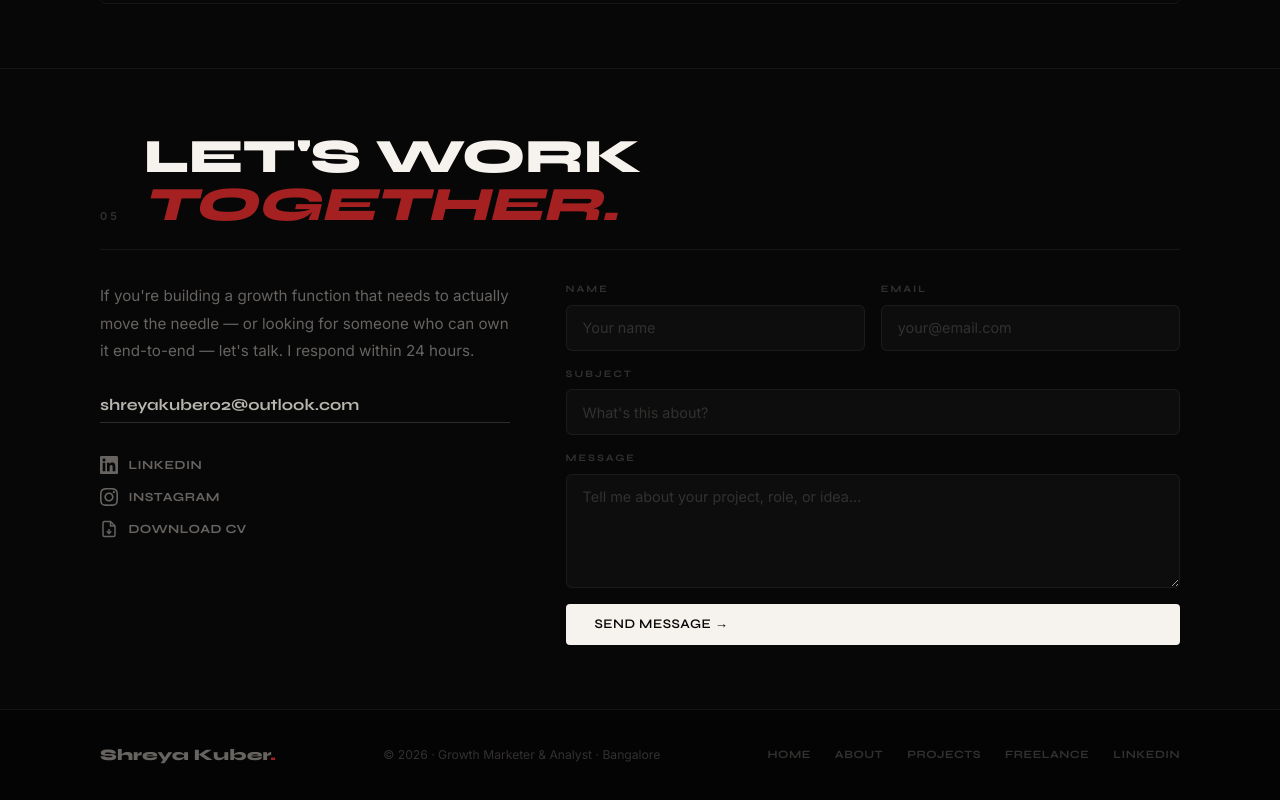
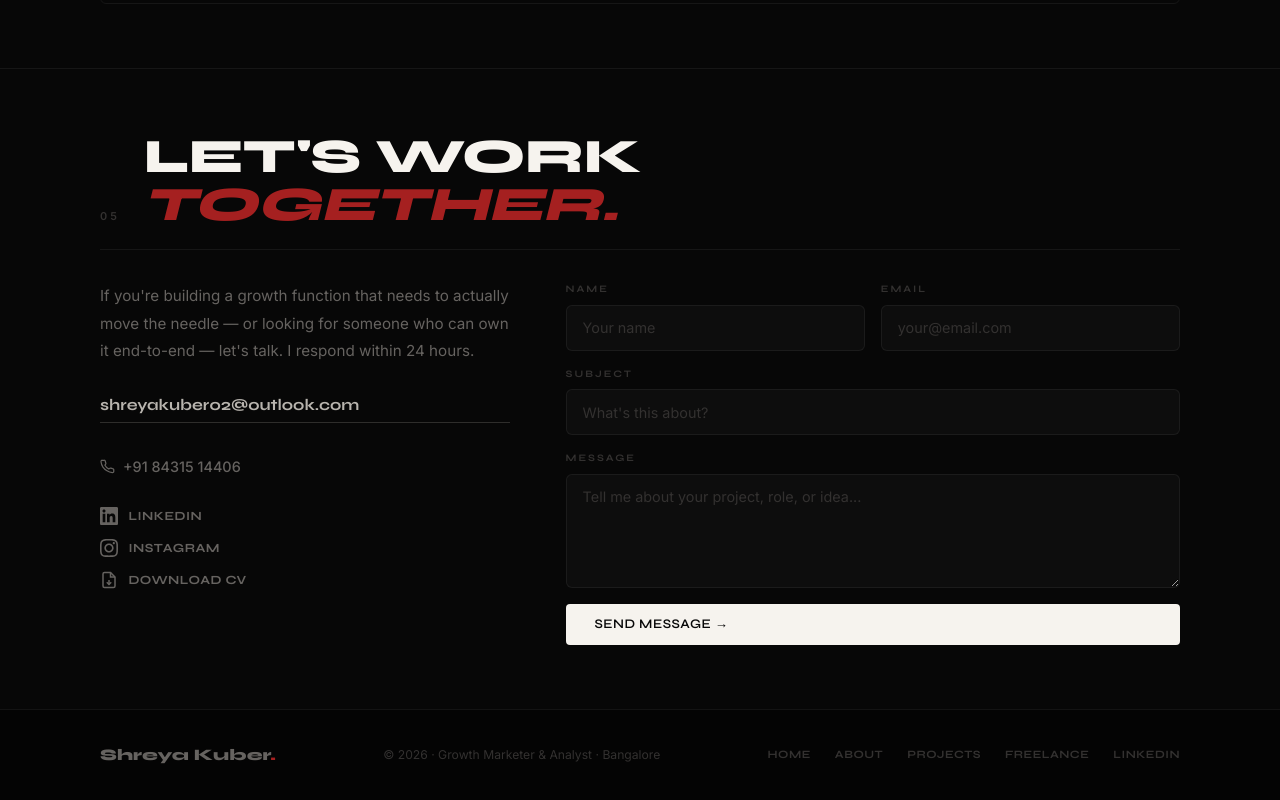
Before and after one commit to Shreyakuber/portfolio, a plain HTML site: page index.html in a window 1280 px wide. Shown: the part 6854-7654 px from the top of the page. Drawn offline with Linux system fonts and the light colour scheme.

Commit message:
Add phone number +91 84315 14406 to contact section

```diff
--- a/index.html
+++ b/index.html
@@ -620,6 +620,10 @@
         <div class="contact-left">
           <p class="contact-desc">If you're building a growth function that needs to actually move the needle — or looking for someone who can own it end-to-end — let's talk. I respond within 24 hours.</p>
           <a href="mailto:shreyakuber02@outlook.com" class="contact-email">shreyakuber02@outlook.com</a>
+          <a href="tel:+918431514406" class="contact-phone">
+            <svg width="15" height="15" viewBox="0 0 24 24" fill="none" stroke="currentColor" stroke-width="2" stroke-linecap="round" stroke-linejoin="round"><path d="M22 16.92v3a2 2 0 0 1-2.18 2 19.79 19.79 0 0 1-8.63-3.07A19.5 19.5 0 0 1 4.69 13a19.79 19.79 0 0 1-3.07-8.67A2 2 0 0 1 3.6 2h3a2 2 0 0 1 2 1.72c.127.96.361 1.903.7 2.81a2 2 0 0 1-.45 2.11L7.91 9.91a16 16 0 0 0 6.06 6.06l1.27-.85a2 2 0 0 1 2.11-.45c.907.339 1.85.573 2.81.7A2 2 0 0 1 22 16.92z"/></svg>
+            +91 84315 14406
+          </a>
           <div class="contact-socials">
             <a href="https://www.linkedin.com/in/shreyakuberindia/" target="_blank" class="soc-link">
               <svg width="18" height="18" viewBox="0 0 24 24" fill="currentColor"><path d="M20.447 20.452h-3.554v-5.569c0-1.328-.027-3.037-1.852-3.037-1.853 0-2.136 1.445-2.136 2.939v5.667H9.351V9h3.414v1.561h.046c.477-.9 1.637-1.85 3.37-1.85 3.601 0 4.267 2.37 4.267 5.455v6.286zM5.337 7.433c-1.144 0-2.063-.926-2.063-2.065 0-1.138.92-2.063 2.063-2.063 1.14 0 2.064.925 2.064 2.063 0 1.139-.925 2.065-2.064 2.065zm1.782 13.019H3.555V9h3.564v11.452zM22.225 0H1.771C.792 0 0 .774 0 1.729v20.542C0 23.227.792 24 1.771 24h20.451C23.2 24 24 23.227 24 22.271V1.729C24 .774 23.2 0 22.222 0h.003z"/></svg>
--- a/style.css
+++ b/style.css
@@ -1101,6 +1101,19 @@ img { max-width: 100%; display: block; }
 }
 .contact-email:hover { border-color: var(--maroon); color: var(--maroon2); }
 
+.contact-phone {
+  display: inline-flex;
+  align-items: center;
+  gap: 0.5rem;
+  font-family: var(--font-body);
+  font-size: 0.9rem;
+  font-weight: 500;
+  color: var(--muted);
+  margin-bottom: 1.75rem;
+  transition: color 0.2s;
+}
+.contact-phone:hover { color: var(--cream2); }
+
 .contact-socials { display: flex; flex-direction: column; gap: 0.75rem; }
 .soc-link {
   display: inline-flex;
```
